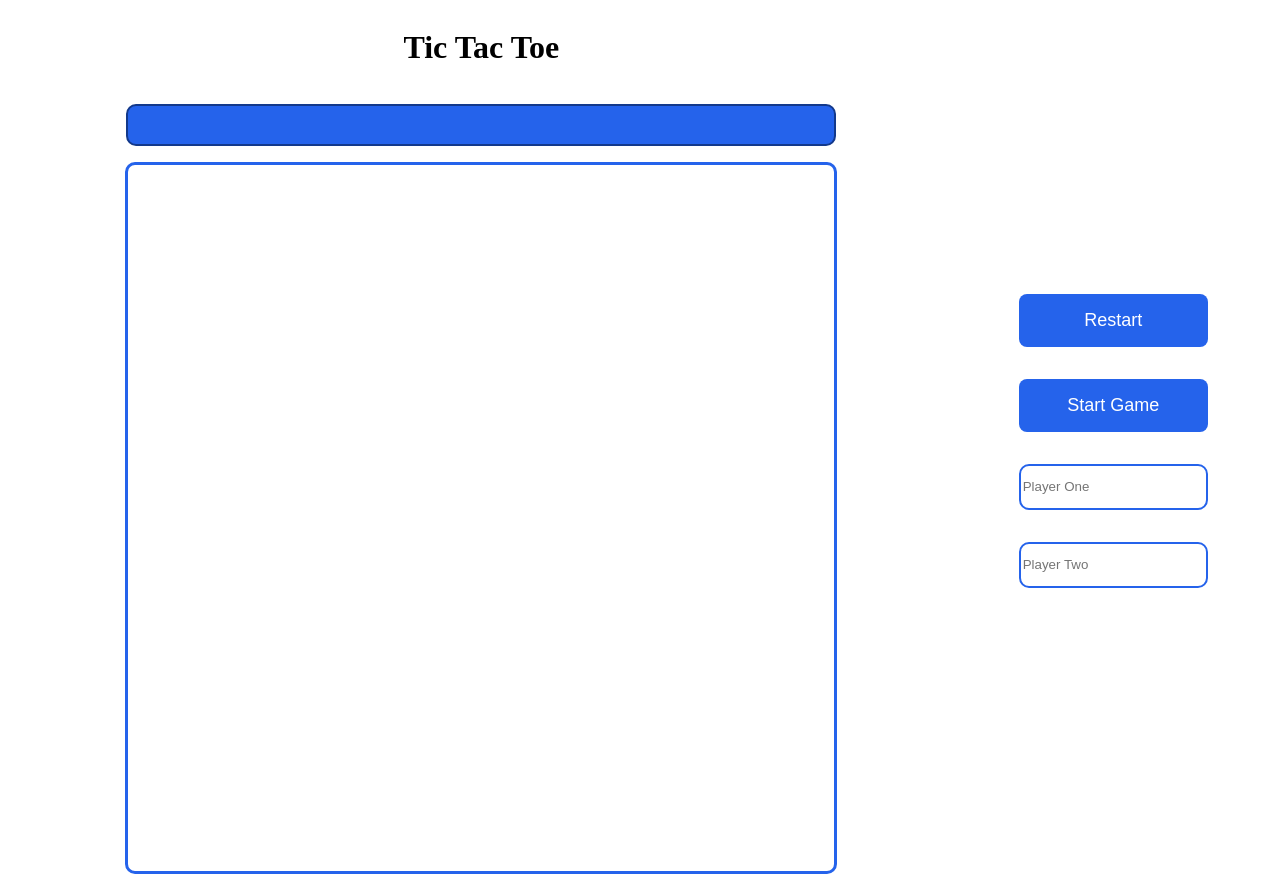
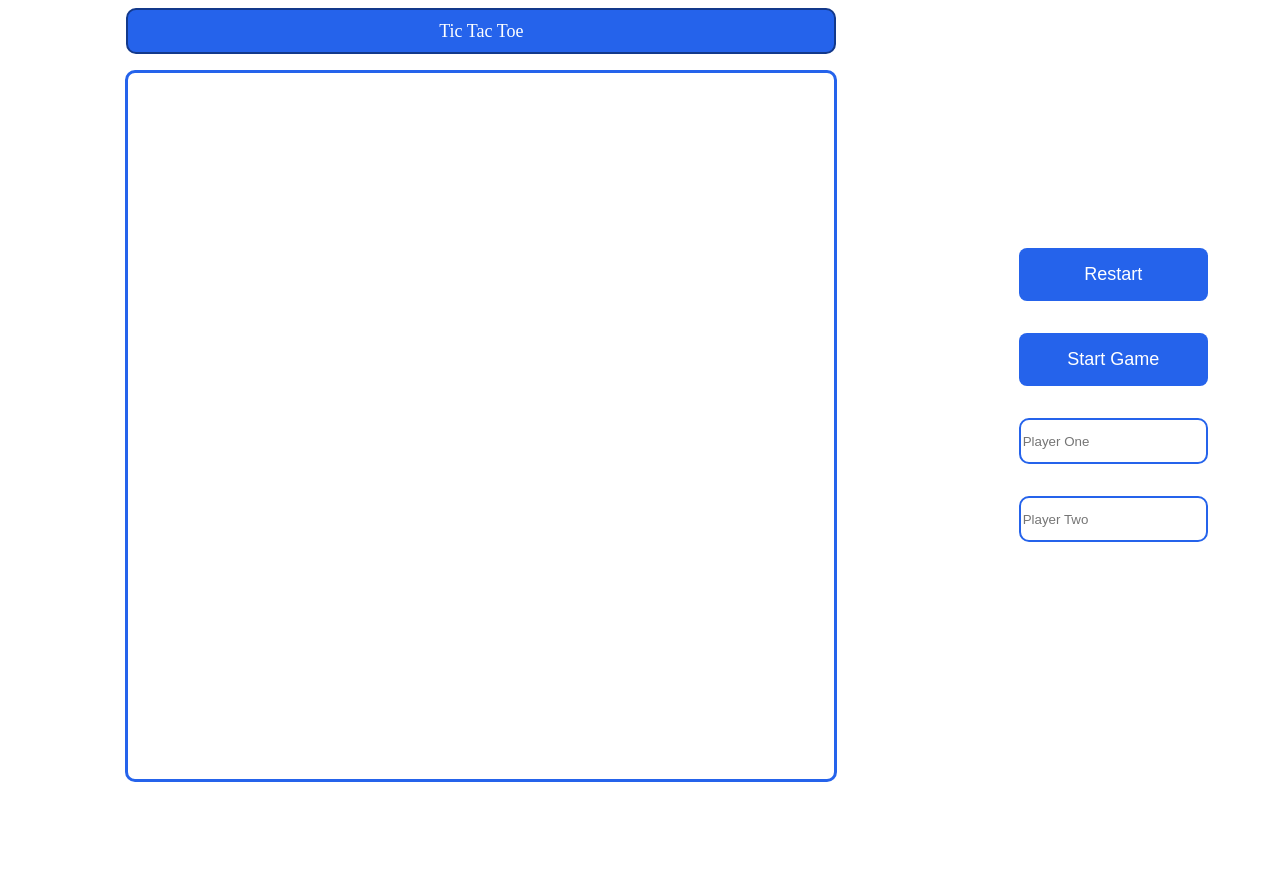
Before and after one commit to NikEmman/tic-tac-toe-js, a plain HTML site: page index.html in a window 1280 px wide. Both pictures are taken after a click on the button "Restart". After the commit the page ends 800 px from the top, so only its background shows below. Drawn offline with Linux system fonts and the light colour scheme.

Commit message:
Style updates

```diff
--- a/index.html
+++ b/index.html
@@ -12,8 +12,8 @@
 <body>
 
     <main>
-        <h1>Tic Tac Toe</h1>
-        <div class="turn"></div>
+
+        <div class="turn">Tic Tac Toe</div>
         <div class="board"></div>
 
     </main>
--- a/index.js
+++ b/index.js
@@ -154,7 +154,7 @@ function ScreenController() {
         turnDiv.textContent = game.checkGameEnd() ? game.getGameResult() : `It's ${game.getCurrentPlayer().name}'s turn`;
     }
     function restartGame() {
-        emptyContents()
+        resetContents()
         revealButtons()
     }
     boardDiv.addEventListener("click", clickHandlerBoard);
@@ -167,10 +167,10 @@ function ScreenController() {
         render();
         hideButtons()
     }
-    function emptyContents() {
+    function resetContents() {
         playerOne.value = ""
         playerTwo.value = ""
-        turnDiv.textContent = "";
+        turnDiv.textContent = "Tic Tac Toe";
         boardDiv.textContent = ""
     }
     function hideButtons() {
--- a/style.css
+++ b/style.css
@@ -44,6 +44,7 @@ aside {
     align-items: center;
     justify-content: center;
     color: white;
+    font-size: large;
 }
 
 .cell {
```
